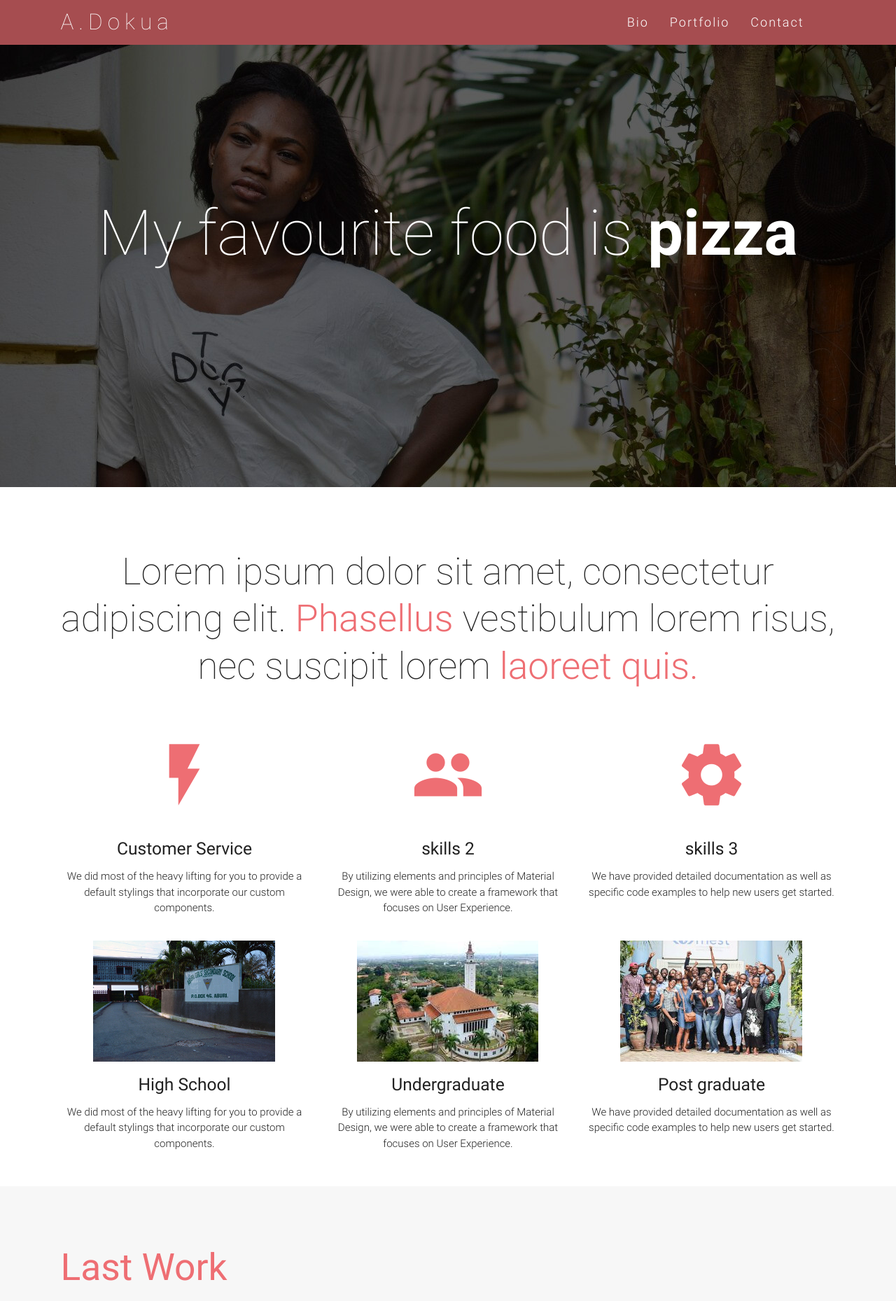
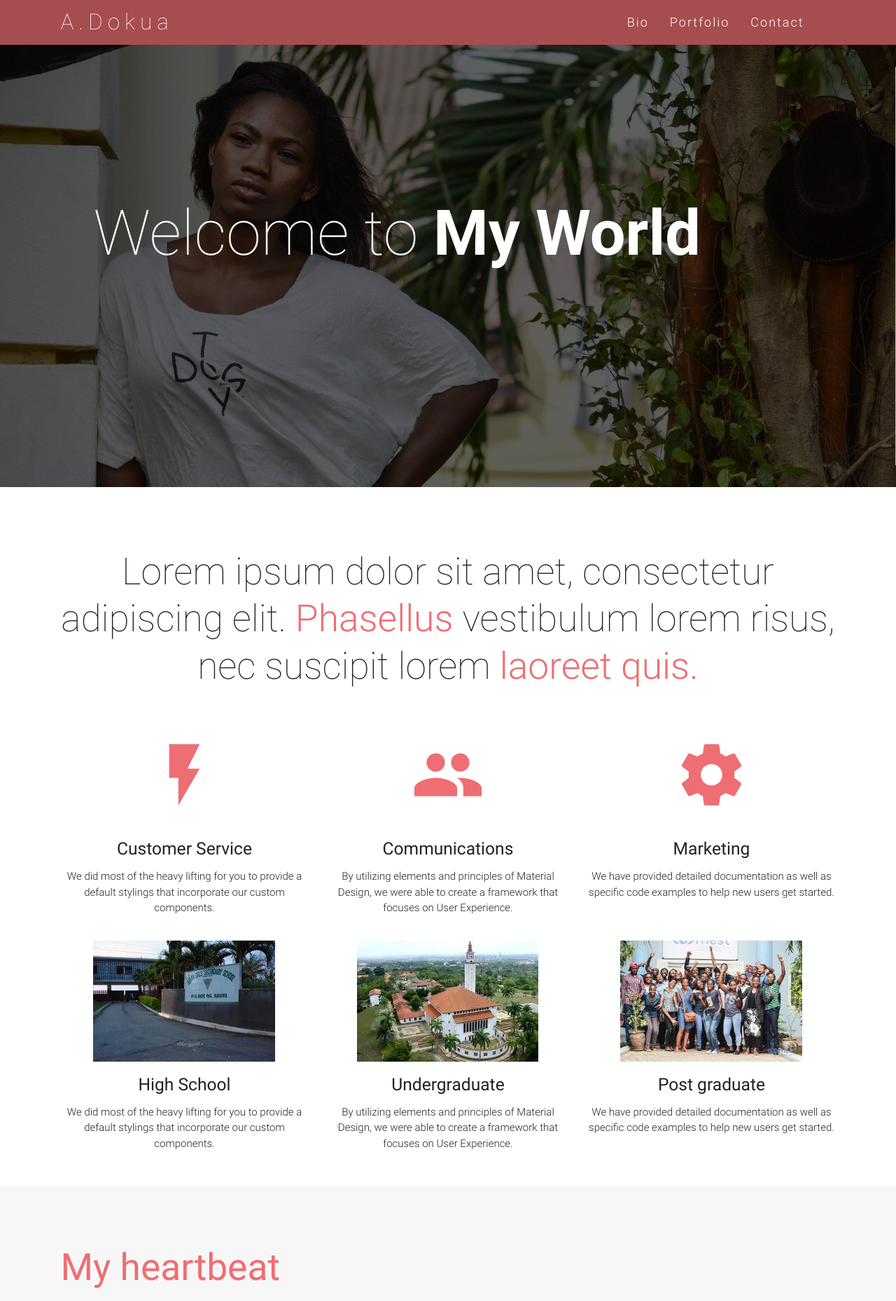
Before and after one commit to Dokuah/Dokuah.github.io, a plain HTML site: page index.html in a window 1280 px wide. Shown: the top 1859 px of the page at 70% size. Drawn offline with nearby package versions, Linux system fonts and the light colour scheme.

Commit message:
changed copy

```diff
--- a/index.html
+++ b/index.html
@@ -39,11 +39,11 @@
   <div class="section no-pad-bot" id="index-banner">
     <div class="container">
       <h1 class="text_h center header cd-headline letters type">
-      <span>My favourite food is</span>
+      <span>Welcome to</span>
       <span class="cd-words-wrapper waiting">
-        <b class="is-visible">pizza</b>
-        <b>sushi</b>
-        <b>steak</b>
+        <b class="is-visible">My World</b>
+        <b>My Life</b>
+        <b>Your Library</b>
       </span>
     </h1>
     </div>
@@ -67,14 +67,14 @@
             <div class="col s12 m4 l4">
               <div class="center promo promo-example">
                 <i class="mdi-social-group"></i>
-                <h5 class="promo-caption">skills 2</h5>
+                <h5 class="promo-caption">Communications</h5>
                 <p class="light center">By utilizing elements and principles of Material Design, we were able to create a framework that focuses on User Experience.</p>
               </div>
             </div>
             <div class="col s12 m4 l4">
               <div class="center promo promo-example">
                 <i class="mdi-action-settings"></i>
-               <h5 class="promo-caption">skills 3</h5>
+               <h5 class="promo-caption">Marketing</h5>
                 <p class="light center">We have provided detailed documentation as well as specific code examples to help new users get started.</p>
               </div>
             </div>
@@ -109,7 +109,7 @@
 
 <div class="section scrollspy" id="work">
  <div class="container">
-        <h2 class="header text_b"> Last Work </h2>
+        <h2 class="header text_b"> My heartbeat </h2>
       <div class="row">
           <div class="col s12 m4 l4">
                <div class="card">
```
